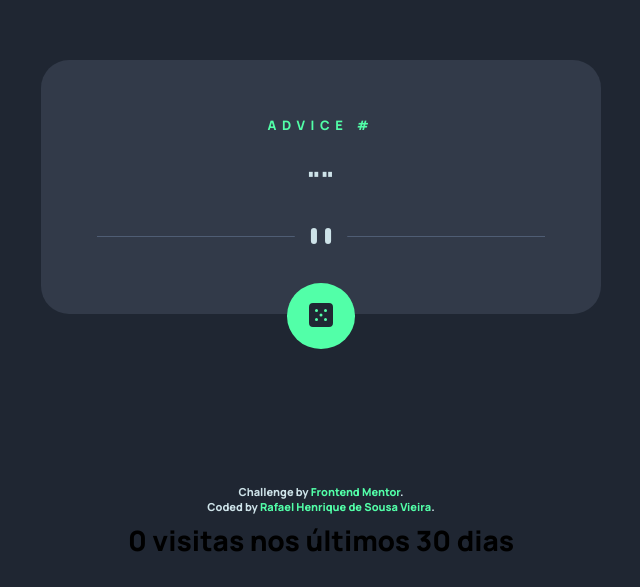
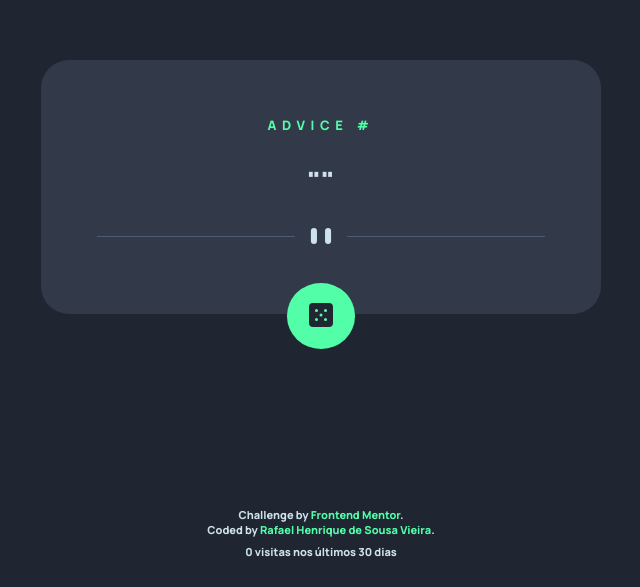
Before and after one commit to RafaelHDSV/Advice-generator-app, a plain HTML site: page index.html in a window 1280 px wide. Shown: the part 213-800 px from the top of the page, without its empty margins (319-959 px from the left). Drawn offline with Linux system fonts and the light colour scheme; no server answers.

Commit message:
Match visit counter size and light-cyan color to footer credits.

```diff
--- a/style.css
+++ b/style.css
@@ -100,7 +100,9 @@ footer a:hover {
 
 /* board22 visit-count */
 footer #va-visits {
-  font-size: inherit;
-  color: inherit;
-  opacity: inherit;
+  margin: 0.25rem 0 0;
+  padding: 0;
+  font-size: 11px;
+  color: var(--light_cyan);
+  opacity: 1;
 }
```
